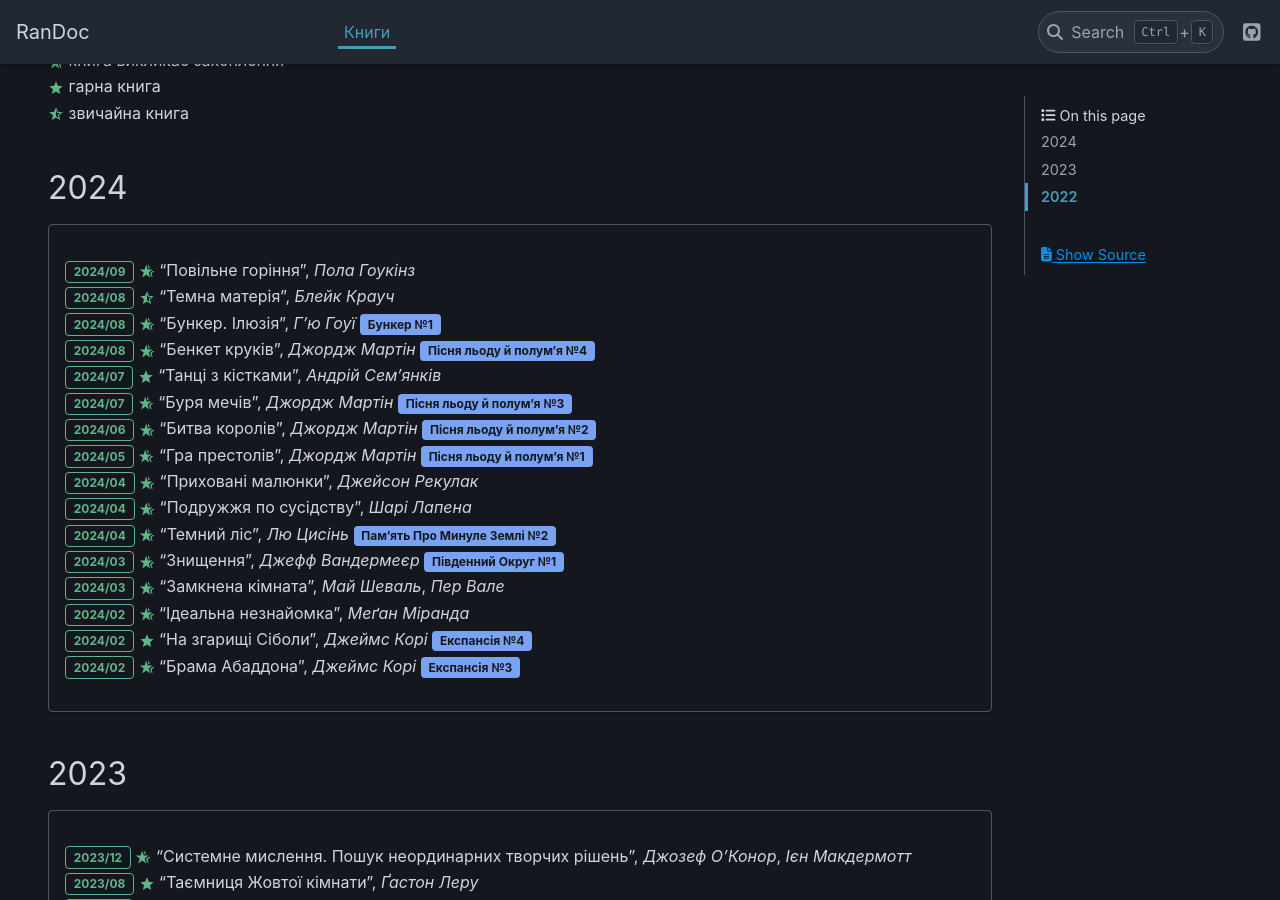
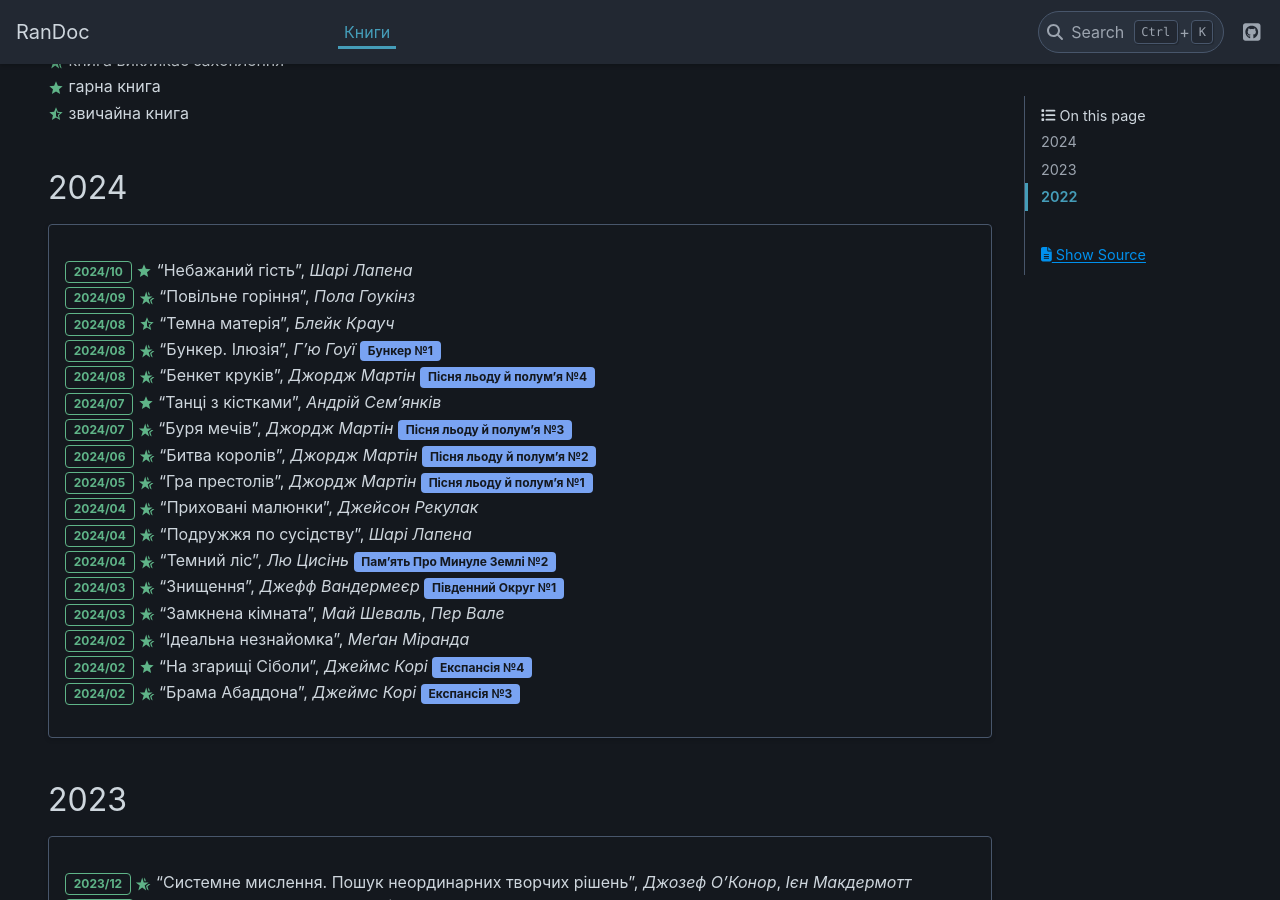
Before and after one commit to grembeter/randoc, a Sphinx documentation site: the page built from docs/source/books.rst, in a window 1280 px wide and 900 px high, scrolled down 408 px. Built offline with Sphinx 7.4.7 and the PyData theme 0.15.4, drawn with Linux system fonts in a browser that asks for light colours.

Commit message:
books: add An Unwanted Guest
Signed-off-by: Grygorii Tertychnyi <grembeter@gmail.com>

```diff
--- a/docs/source/books.rst
+++ b/docs/source/books.rst
@@ -27,6 +27,7 @@
 
 .. card::
 
+   | :bdg-success-line:`2024/10` |/| "Небажаний гість", *Шарі Лапена*
    | :bdg-success-line:`2024/09` |+| "Повільне горіння", *Пола Гоукінз*
    | :bdg-success-line:`2024/08` |-| "Темна матерія", *Блейк Крауч*
    | :bdg-success-line:`2024/08` |+| "Бункер. Ілюзія", *Г'ю Гоуї* :bdg-info:`Бункер №1`
```
